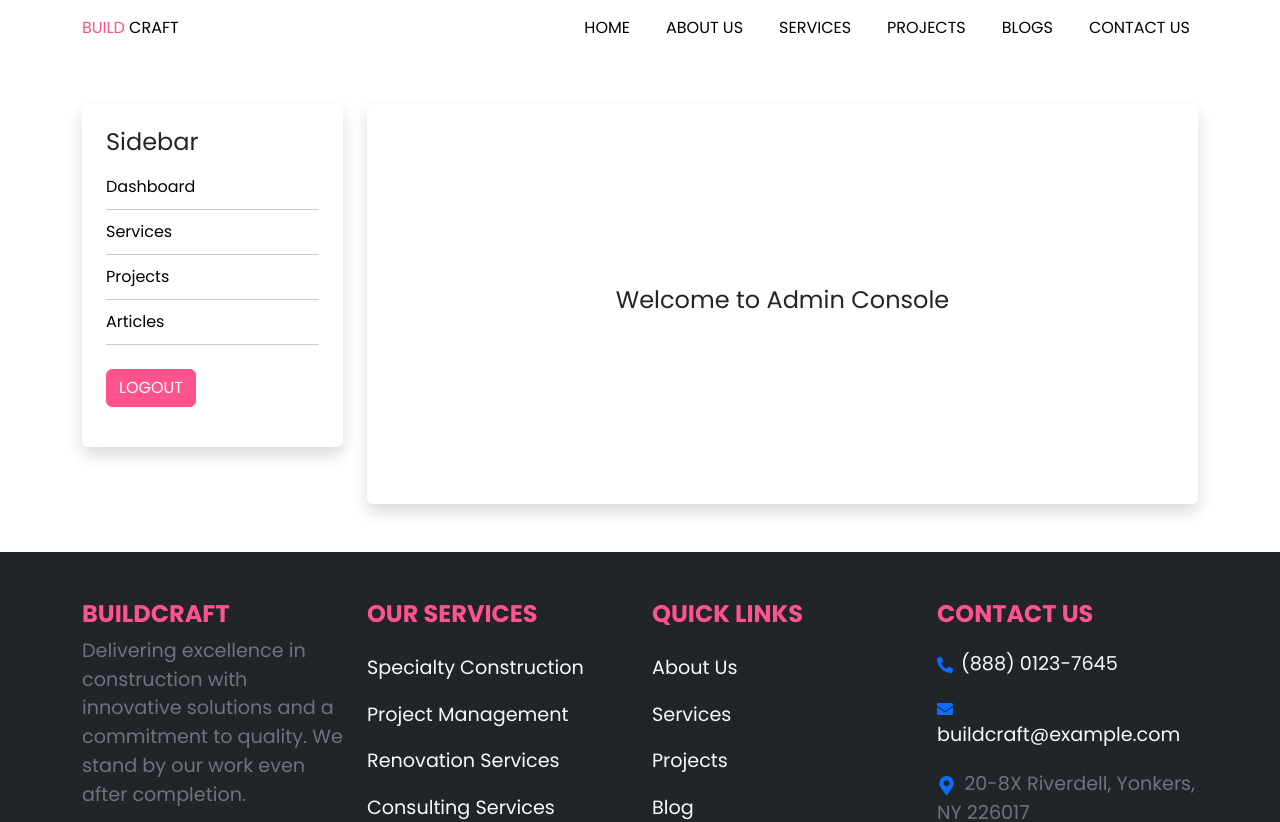
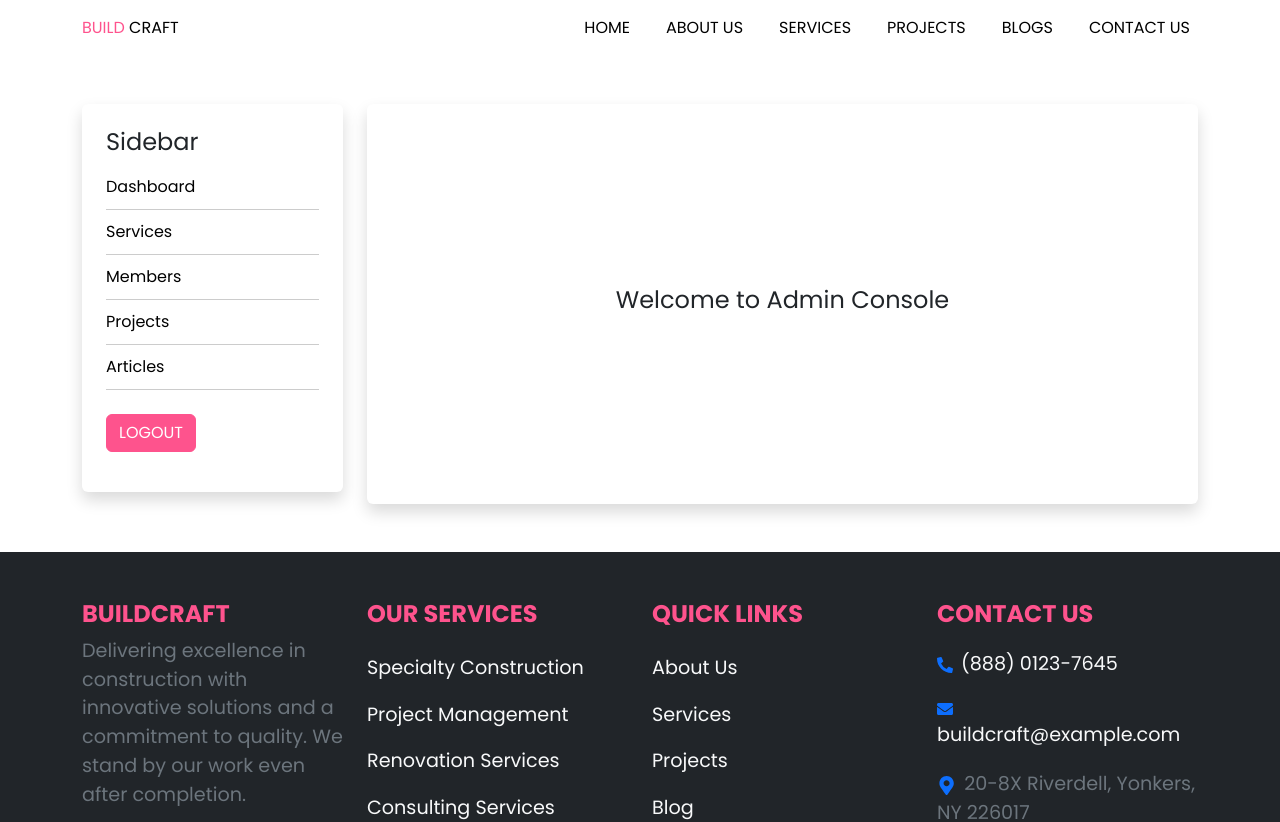
Before and after one commit to Rownokk/BuildCraft, a React (Vite) app in the folder frontend/: page /admin/dashboard in a window 1280 px wide. Shown: the top 822 px of the page. Built offline with nearby package versions, Linux system fonts and the light colour scheme; sample sign-in values are in the browser's storage.

Commit message:
member-link , #47

```diff
--- a/frontend/src/components/common/Sidebar.jsx
+++ b/frontend/src/components/common/Sidebar.jsx
@@ -11,6 +11,8 @@ const Sidebar = () => {
                 <ul>
                     <li><Link to='/admin/dashboard'>Dashboard</Link></li>
                     <li><Link to='/admin/services'>Services</Link></li>
+                    <li><Link to='/admin/members'>Members</Link></li>
+
                     <li><a href="#">Projects</a></li>
                     <li><a href="#">Articles</a></li>
                     <li>
```
